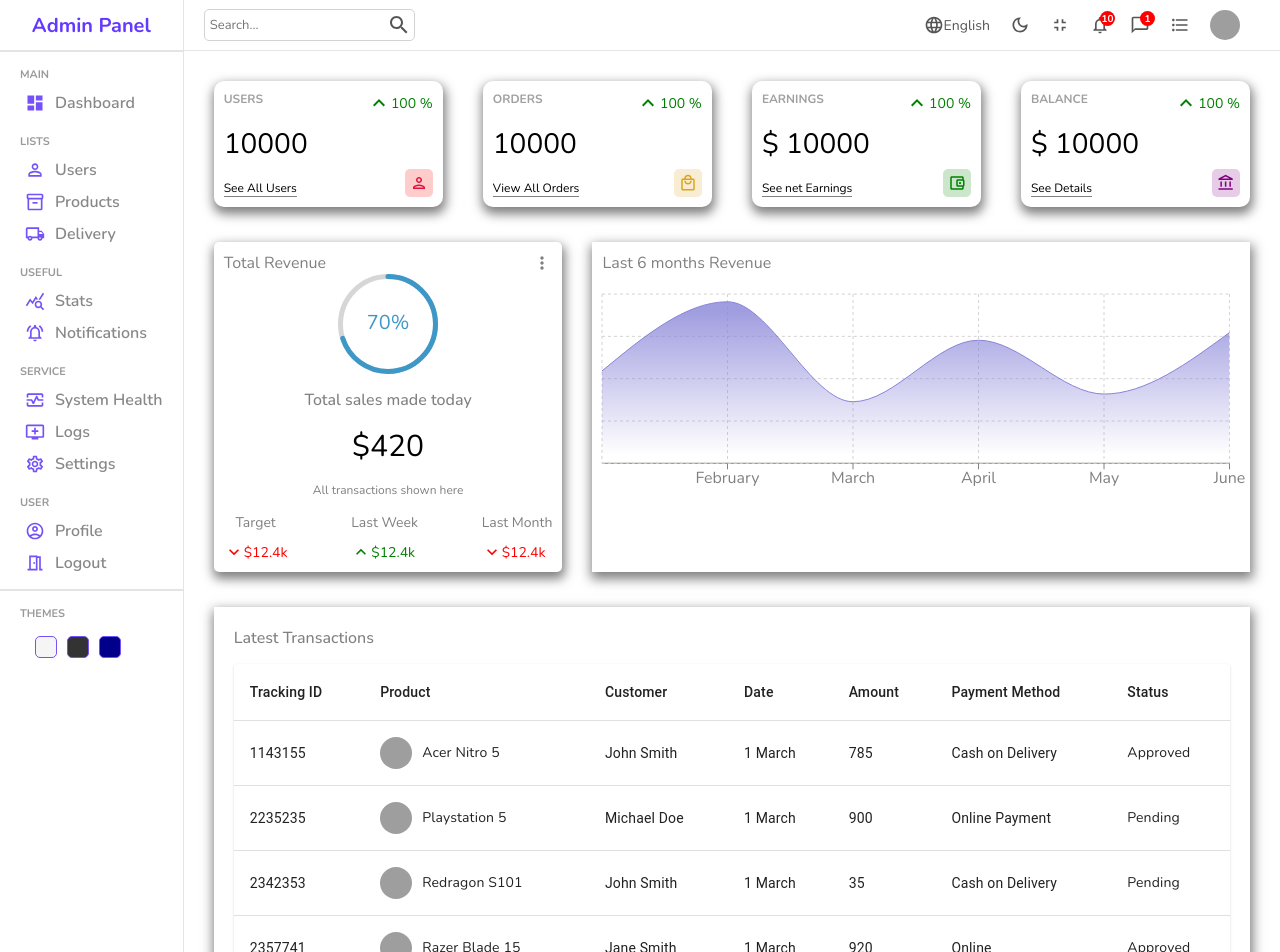
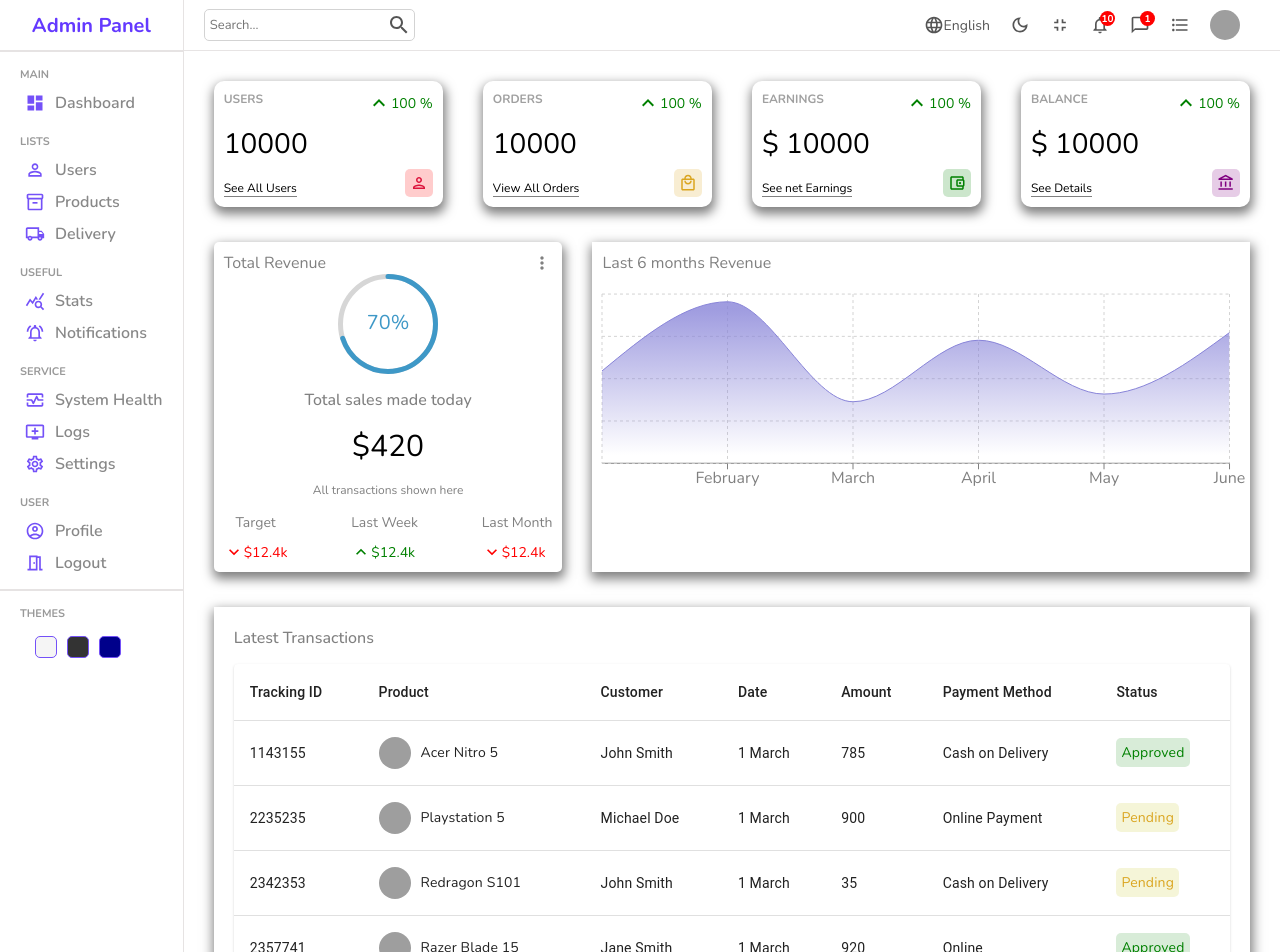
Before and after one commit to sumankmaiti/ReactAdminPanel, a React (Create React App) app in the folder frontend/: page / in a window 1280 px wide. Shown: the top 952 px of the page. Built offline with nearby package versions, Linux system fonts and the light colour scheme; grey boxes are pictures that could not be loaded.

Commit message:
user page

```diff
--- a/frontend/src/components/table/table.scss
+++ b/frontend/src/components/table/table.scss
@@ -11,4 +11,19 @@
 			object-fit:cover;
 		}
 	}
+
+	.status{
+		padding: 5px;
+		border-radius: 5px;
+
+		&.Approved{
+			color: green;
+			background-color: rgba(0, 128, 0, 0.151);
+		}
+
+		&.Pending{
+			color: goldenrod;
+			background-color: rgba(189, 189, 3, 0.151);
+		}
+	}
 }
--- a/frontend/src/pages/list/List.jsx
+++ b/frontend/src/pages/list/List.jsx
@@ -1,9 +1,16 @@
-import React from 'react'
+import Navbar from'../../components/navbar/Navbar'
+import Sidebar from '../../components/sidebar/Sidebar'
 import "./list.scss"
 
 const List = () => {
   return (
-	<div>List</div>
+	<div className='list'>
+    <Sidebar />
+    <div className="listContainer">
+      <Navbar />
+      datatable
+    </div>
+  </div>
   )
 }
 
--- a/frontend/src/pages/list/list.scss
+++ b/frontend/src/pages/list/list.scss
@@ -0,0 +1,4 @@
+.list{
+    display: flex;
+
+}
```
